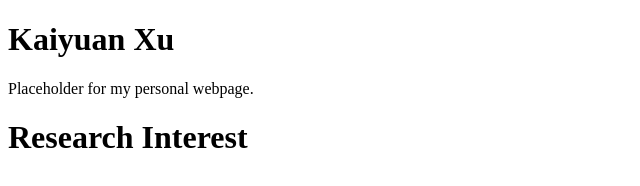
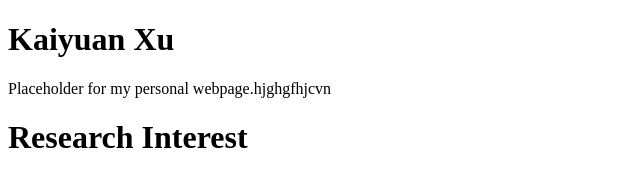
Before and after one commit to XUnewgame/XUnewgame.github.io, a plain HTML site: page index.html in a window 1280 px wide. Shown: the whole page, without its empty margins (0-640 px from the left). Drawn offline with Linux system fonts and the light colour scheme.

Commit message:
Update index.html

```diff
--- a/index.html
+++ b/index.html
@@ -2,7 +2,7 @@
 <html>
 <body>
 <h1>Kaiyuan Xu</h1>
-<p>Placeholder for my personal webpage.</p>
+<p>Placeholder for my personal webpage.hjghgfhjcvn</p>
 <h1>Research Interest</h1>
 </body>
 </html>
```
